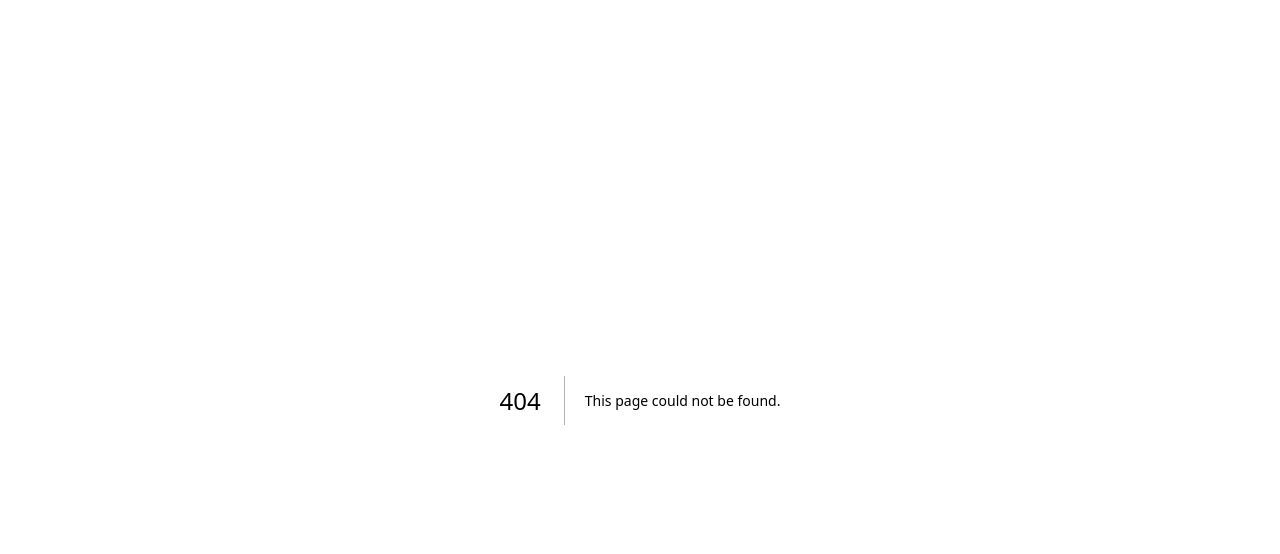
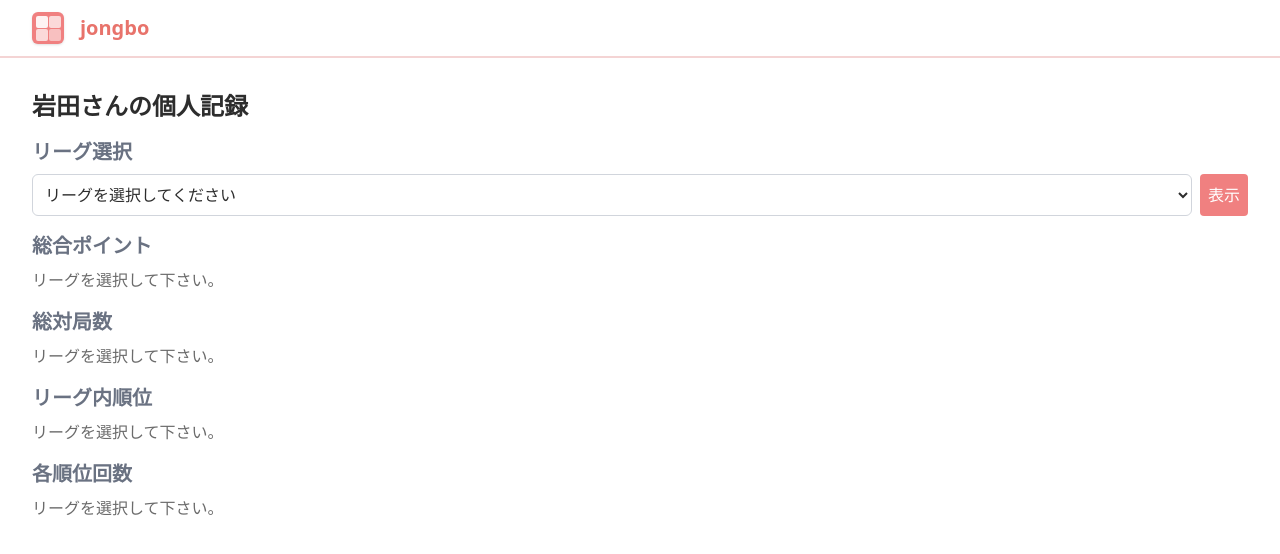
Before and after one commit to tatsuyano9/mahjong-record-app, a Next.js app: page /personal-record in a window 1280 px wide. Before the commit this address had no page. Shown: the top 554 px of the page. Built offline with nearby package versions, Linux system fonts and the light colour scheme.

Commit message:
implement personal record screen

```diff
--- /dev/null
+++ b/src/app/personal-record/hooks/index.ts
@@ -0,0 +1,52 @@
+import * as React from "react";
+
+import { leaguesData } from "@/mocks/league";
+import { userData1 } from "@/mocks/user";
+import { LeagueIdType, LeagueMember } from "@/types/domain/league";
+
+export const usePersonalRecord = () => {
+  const { userId, name, joiningLeagueIds } = userData1;
+
+  const joiningLeagues = joiningLeagueIds?.map((leagueId) => {
+    return { id: leagueId, name: leaguesData[leagueId].name };
+  });
+
+  const [selectedLeagueId, setSelectedLeagueId] = React.useState<
+    LeagueIdType | ""
+  >("");
+  const [selectedLeagueMember, setSelectedLeagueMember] =
+    React.useState<LeagueMember | null>(null);
+
+  const onChangeLeague = React.useCallback(
+    (e: React.ChangeEvent<HTMLSelectElement>) => {
+      setSelectedLeagueId(e.target.value as LeagueIdType);
+    },
+    [selectedLeagueId]
+  );
+
+  const onDisplayButtonClick = React.useCallback(() => {
+    if (!selectedLeagueId) {
+      setSelectedLeagueMember(null);
+      // TODO: ログ確認用(あとで削除)
+      console.log("League not selected");
+      return;
+    }
+
+    const league = leaguesData[selectedLeagueId];
+    const leagueMember = league.members[userId];
+
+    setSelectedLeagueMember(leagueMember || null);
+
+    // TODO: ログ確認用(あとで削除)
+    console.log("Selected League Member:", selectedLeagueMember);
+  }, [selectedLeagueId, selectedLeagueMember, leaguesData]);
+
+  return {
+    userName: name,
+    joiningLeagues,
+    selectedLeagueId,
+    selectedLeagueMember,
+    onChangeLeague,
+    onDisplayButtonClick,
+  };
+};
--- /dev/null
+++ b/src/app/personal-record/page.tsx
@@ -0,0 +1,134 @@
+"use client";
+
+import * as React from "react";
+
+import Header from "@/components/common/container/header";
+
+import { usePersonalRecord } from "./hooks";
+
+const PersonalRecordPage: React.FC = () => {
+  const {
+    userName,
+    joiningLeagues,
+    selectedLeagueId,
+    selectedLeagueMember,
+    onChangeLeague,
+    onDisplayButtonClick,
+  } = usePersonalRecord();
+
+  return (
+    <div className="flex-1 bg-white min-h-screen font-jp">
+      <Header />
+      <div className="flex flex-col max-w-7xl gap-4 mx-auto px-4 sm:px-6 lg:px-8 py-8">
+        <div className="text-2xl font-bold text-text-dark">
+          {userName}さんの個人記録
+        </div>
+        <div className="flex flex-col gap-2">
+          <div className="font-bold text-xl text-gray-500">リーグ選択</div>
+          <div className="flex flex-row gap-2">
+            <select
+              className="w-full border border-gray-300 rounded-md p-2 text-text-dark"
+              value={selectedLeagueId}
+              onChange={onChangeLeague}
+            >
+              <option value="">リーグを選択してください</option>
+              {joiningLeagues &&
+                joiningLeagues.map((league, index) => (
+                  <option key={index} value={league.id}>
+                    {league.name}
+                  </option>
+                ))}
+            </select>
+            <div className="flex">
+              <button
+                className="w-12 bg-brand-500 rounded text-white justify-center items-center"
+                onClick={onDisplayButtonClick}
+              >
+                表示
+              </button>
+            </div>
+          </div>
+        </div>
+        <div className="flex flex-col gap-2">
+          <div className="font-bold text-xl text-gray-500">総合ポイント</div>
+          {selectedLeagueMember?.totalPoints ? (
+            <div className="text-lg font-bold text-text-dark">
+              {selectedLeagueMember.totalPoints} pt
+            </div>
+          ) : (
+            <div className="text-text-muted">リーグを選択して下さい。</div>
+          )}
+        </div>
+        <div className="flex flex-col gap-2">
+          <div className="font-bold text-xl text-gray-500">総対局数</div>
+          {selectedLeagueMember?.gamesPlayed ? (
+            <div className="text-lg font-bold text-text-dark">
+              {selectedLeagueMember.gamesPlayed} 戦
+            </div>
+          ) : (
+            <div className="text-text-muted">リーグを選択して下さい。</div>
+          )}
+        </div>
+        <div className="flex flex-col gap-2">
+          <div className="font-bold text-xl text-gray-500">リーグ内順位</div>
+          {selectedLeagueMember?.rank ? (
+            <div className="text-lg font-bold text-text-dark">
+              {selectedLeagueMember.rank} 位
+            </div>
+          ) : (
+            <div className="text-text-muted">リーグを選択して下さい。</div>
+          )}
+        </div>
+        <div className="flex flex-col gap-2">
+          <div className="font-bold text-xl text-gray-500">各順位回数</div>
+          {selectedLeagueMember?.numberOfEachOrder ? (
+            <div className="text-base font-bold text-text-dark rounded-md overflow-hidden border border-gray-300">
+              <table className="min-w-full border-collapse">
+                <thead className="bg-gray-100">
+                  <tr>
+                    <th className="py-2 px-4 border-b border-gray-300 text-left">
+                      順位
+                    </th>
+                    <th className="py-2 px-4 border-b border-gray-300 text-left">
+                      得点
+                    </th>
+                  </tr>
+                </thead>
+                <tbody>
+                  <tr>
+                    <td className="py-2 px-4 border-b border-gray-300">1位</td>
+                    <td className="py-2 px-4 border-b border-gray-300">
+                      {selectedLeagueMember.numberOfEachOrder.first}
+                    </td>
+                  </tr>
+                  <tr>
+                    <td className="py-2 px-4 border-b border-gray-300">2位</td>
+                    <td className="py-2 px-4 border-b border-gray-300">
+                      {selectedLeagueMember.numberOfEachOrder.second}
+                    </td>
+                  </tr>
+                  <tr>
+                    <td className="py-2 px-4 border-b border-gray-300">3位</td>
+                    <td className="py-2 px-4 border-b border-gray-300">
+                      {selectedLeagueMember.numberOfEachOrder.third}
+                    </td>
+                  </tr>
+                  <tr>
+                    <td className="py-2 px-4">4位</td>
+                    <td className="py-2 px-4">
+                      {selectedLeagueMember.numberOfEachOrder.fourth}
+                    </td>
+                  </tr>
+                </tbody>
+              </table>
+            </div>
+          ) : (
+            <div className="text-text-muted">リーグを選択して下さい。</div>
+          )}
+        </div>
+      </div>
+    </div>
+  );
+};
+
+export default PersonalRecordPage;
--- a/src/mocks/user.ts
+++ b/src/mocks/user.ts
@@ -6,6 +6,7 @@ export const userData1: User = {
   userId: "0001",
   name: "岩田",
   email: "iwata@mail",
+  joiningLeagueIds: ["000000"],
   createdAt: AppDate.fromYMD({
     year: 2000,
     month: 10,
@@ -18,18 +19,20 @@ export const userData2: User = {
   userId: "0002",
   name: "富田",
   email: "tomita@mail",
+  joiningLeagueIds: ["000000"],
   createdAt: AppDate.fromYMD({
     year: 2000,
     month: 9,
     day: 30,
   }),
-  color: "emerald",
+  color: "fuchsia",
 };
 
 export const userData3: User = {
   userId: "0003",
   name: "野口",
   email: "noguchi@mail",
+  joiningLeagueIds: ["000000"],
   createdAt: AppDate.fromYMD({
     year: 2000,
     month: 7,
@@ -42,6 +45,7 @@ export const userData4: User = {
   userId: "0004",
   name: "梶",
   email: "kaji@mail",
+  joiningLeagueIds: ["000000"],
   createdAt: AppDate.fromYMD({
     year: 2000,
     month: 10,
@@ -54,6 +58,7 @@ export const userData5: User = {
   userId: "0005",
   name: "川上",
   email: "kawakami@mail",
+  joiningLeagueIds: ["000000"],
   createdAt: AppDate.fromYMD({
     year: 1999,
     month: 4,
@@ -66,6 +71,7 @@ export const userData6: User = {
   userId: "0006",
   name: "水島",
   email: "mizushima@mail",
+  joiningLeagueIds: ["000000"],
   createdAt: AppDate.fromYMD({
     year: 2001,
     month: 9,
@@ -78,6 +84,7 @@ export const userData7: User = {
   userId: "0007",
   name: "佐伯",
   email: "saeki@mail",
+  joiningLeagueIds: ["000000"],
   createdAt: AppDate.fromYMD({
     year: 2000,
     month: 2,
@@ -90,6 +97,7 @@ export const userData8: User = {
   userId: "0008",
   name: "吉見",
   email: "yoshimi@mail",
+  joiningLeagueIds: ["000000"],
   createdAt: AppDate.fromYMD({
     year: 2002,
     month: 9,
@@ -102,6 +110,7 @@ export const userData9: User = {
   userId: "0009",
   name: "梶本",
   email: "kajimoto@mail",
+  joiningLeagueIds: ["000000"],
   createdAt: AppDate.fromYMD({
     year: 2000,
     month: 10,
--- a/src/types/domain/user.ts
+++ b/src/types/domain/user.ts
@@ -1,10 +1,12 @@
 import { ColorState } from "./color";
+import { LeagueIdType } from "./league";
 import { AppDate } from "../utils/app-date";
 
 export type User = {
   userId: UserIdType;
   name: string;
   email: string;
+  joiningLeagueIds?: LeagueIdType[];
   createdAt: AppDate;
   color: ColorState;
 };
```
Also changed, not shown: src/types/domain/match.ts (+5 -2 lines).
